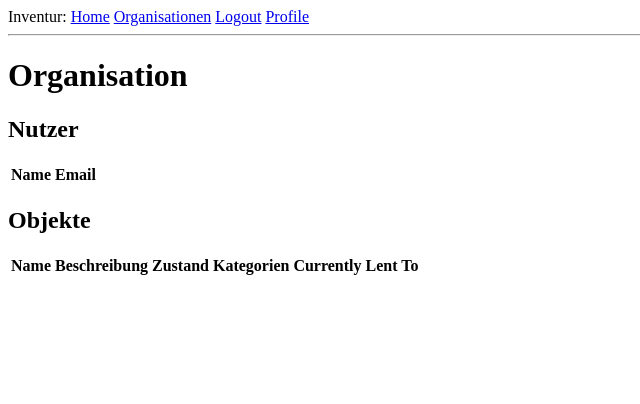
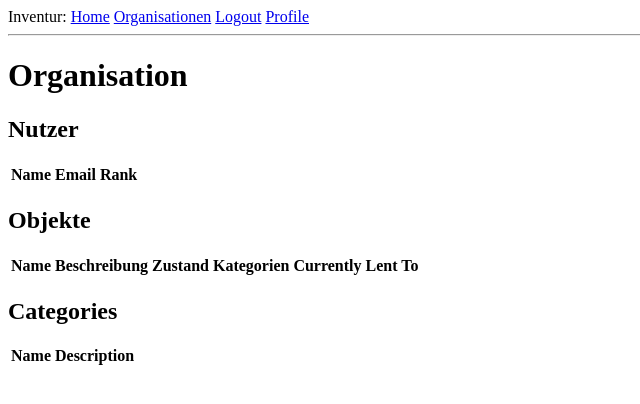
Before and after one commit to fpwg/Q2Datenbankprojekt, a Python web app: template app/templates/organisation.html in a window 1280 px wide. Shown: the top 404 px of the page, without its empty margins (0-640 px from the left). Run offline with Jinja, Linux system fonts and the light colour scheme; the template is opened without the code that fills it, so the values that code supplies are empty.

Commit message:
Categories Seite angefangen

```diff
--- a/app/routes.py
+++ b/app/routes.py
@@ -8,6 +8,7 @@ from flask_login import current_user, login_user, logout_user, login_required
 from werkzeug.urls import url_parse
 
 from email_validator import validate_email, EmailNotValidError
+
 
 @app.route('/')
 @app.route('/index')
@@ -95,6 +96,7 @@ def organisation_ranks(name):
     ranks = organisation.ranks
     return render_template('organisation_ranks.html', ranks=ranks, organisation=organisation)
 
+
 @app.route('/organisations/<org_name>/objects/<inv_id>')
 def inventoryobject(org_name, inv_id):
     organisation = Organisation.query.filter_by(name=org_name).first_or_404()
@@ -103,7 +105,6 @@ def inventoryobject(org_name, inv_id):
     lending_history = Lend_Objects.query.filter_by(inventory_object_id=inventoryobject.id)
 
     return render_template('inventoryobject.html', inventoryobject=inventoryobject, organisation = organisation, lending_history=lending_history)
-
 
 
 @login_required
--- a/app/templates/organisation.html
+++ b/app/templates/organisation.html
@@ -9,11 +9,13 @@
     <tr style="font-weight: bold;">
       <td>Name</td>
       <td>Email</td>
+      <td>Rank</td>
     </tr>
     {% for user_rel in organisation.user %}
     <tr>
         <td><a href="{{ url_for('user', username=user_rel.user.username) }}">{{ user_rel.user.username }}</a></td>
         <td><a href="mailto:{{user_rel.user.email}}">{{user_rel.user.email}}</a></td>
+        <td>{{ user_rel.rank.name }}</td>
     </tr>
     {% endfor %}
   </table>
@@ -43,5 +45,19 @@
     {% endfor %}
   </table>
 
+  <h2>Categories</h2>
+  <table>
+    <tr style="font-weight: bold;">
+      <td>Name</td>
+      <td>Description</td>
+    </tr>
+    <tr>
+      {% for cat in organisation.categories %}
+      <td>{{ cat.name }}</td>
+      <td>{{ cat.description }}</td>
+      {% endfor %}
+    </tr>
+  </table>
+
 
 {% endblock %}
```
